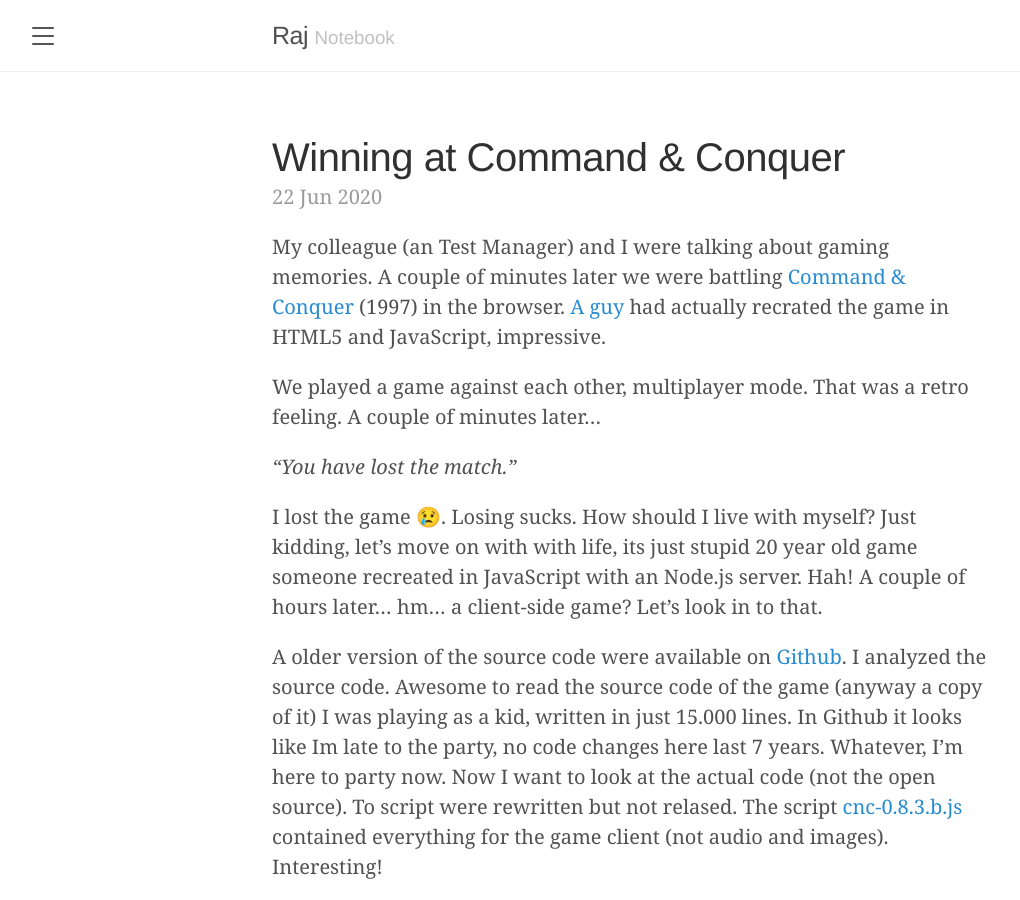
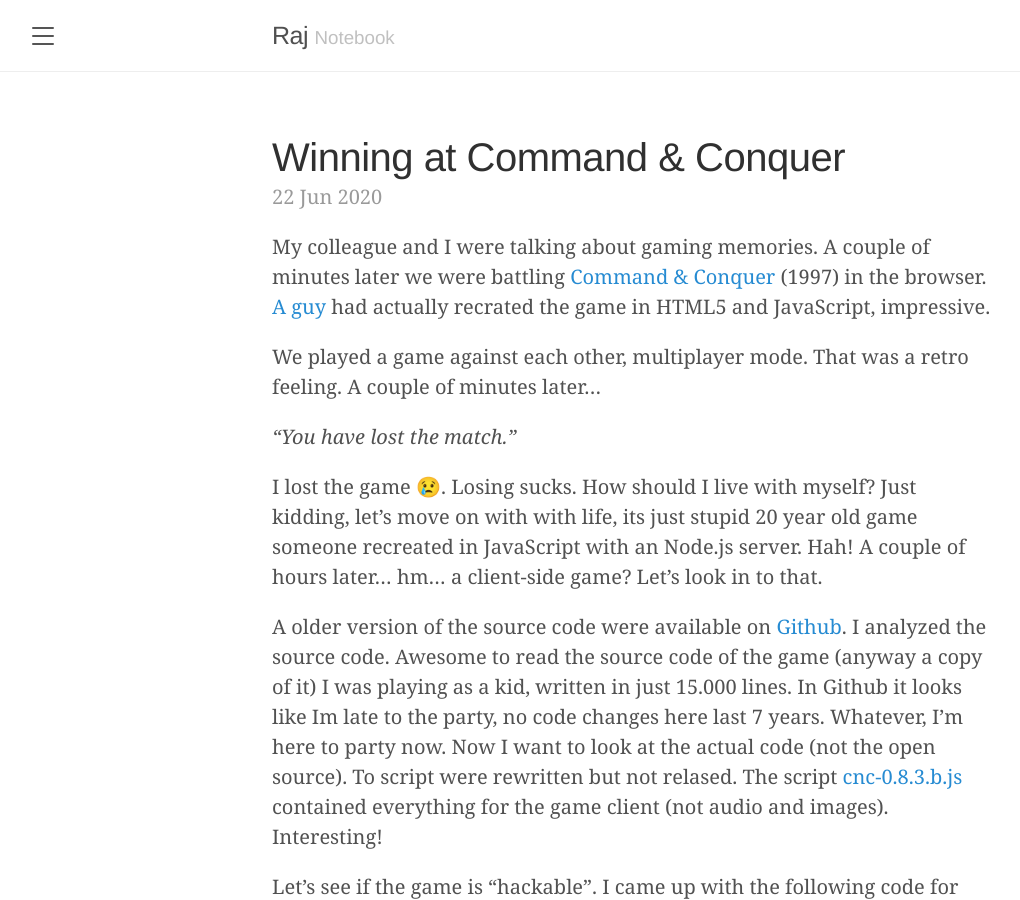
Before and after one commit to zytric/raj, a Jekyll site: the page built from _posts/2020-06-22-hacking-command-conquer.md, in a window 1280 px wide and 900 px high. Shown: the whole window, without its empty margins (8-1028 px from the left). Built offline with Jekyll 4.4.1, drawn with Linux system fonts in a browser that asks for light colours; some web fonts are replaced.

Commit message:
Update 2020-06-22-hacking-command-conquer.md

```diff
--- a/_posts/2020-06-22-hacking-command-conquer.md
+++ b/_posts/2020-06-22-hacking-command-conquer.md
@@ -5,7 +5,7 @@ category: Code
 tags: Hacking C&C
 ---
 
-My colleague (an Test Manager) and I were talking about gaming memories. A couple of minutes later we were battling [Command & Conquer](https://www.adityaravishankar.com/projects/games/command-and-conquer) (1997) in the browser. [A guy](https://www.adityaravishankar.com/2011/11/command-and-conquer-programming-an-rts-game-in-html5-and-javascript) had actually recrated the game in HTML5 and JavaScript, impressive.
+My colleague and I were talking about gaming memories. A couple of minutes later we were battling [Command & Conquer](https://www.adityaravishankar.com/projects/games/command-and-conquer) (1997) in the browser. [A guy](https://www.adityaravishankar.com/2011/11/command-and-conquer-programming-an-rts-game-in-html5-and-javascript) had actually recrated the game in HTML5 and JavaScript, impressive.
 
 We played a game against each other, multiplayer mode. That was a retro feeling. A couple of minutes later...
 
```
